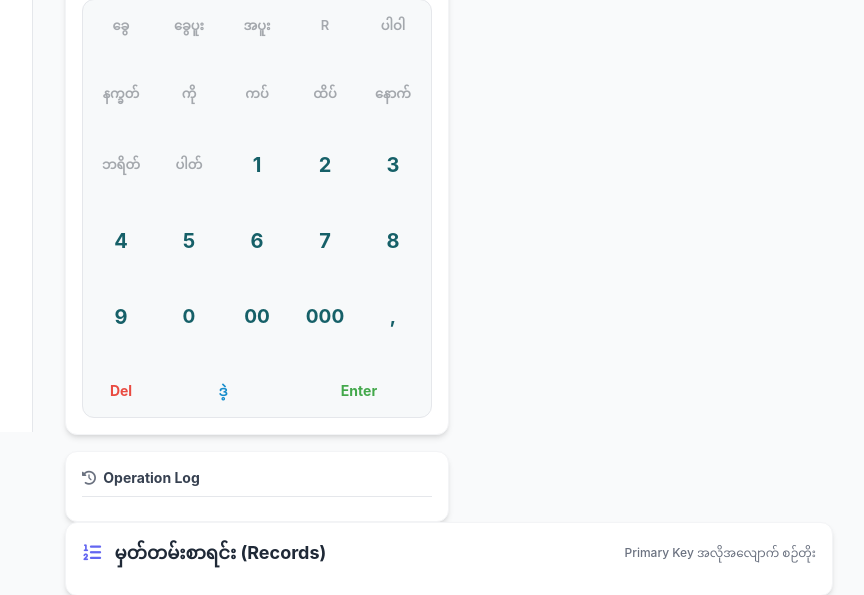
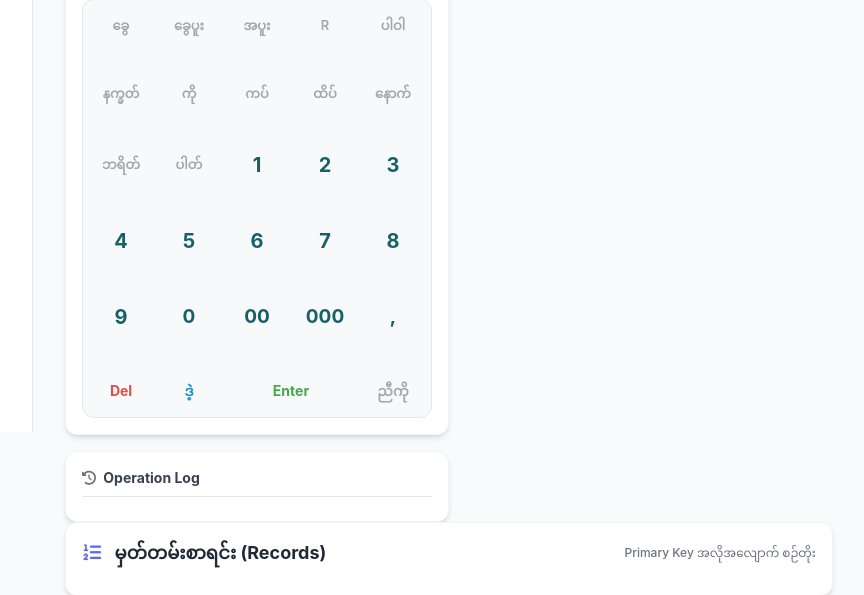
Before and after one commit to DeeLiso/2d-parser-engine, a Django app: page /bet/ in a window 1280 px wide. Shown: the part 368-963 px from the top of the page, without its empty margins (31-895 px from the left). Run offline with Django 5.2, Linux system fonts and the light colour scheme; data comes from the database, SQL or seed files in the repository; data that the repository does not hold is empty; some libraries are stand-ins or nearby versions.

Commit message:
Index: add ညီကို button next to Enter in keypad
- Action row: Del | ဒဲ့ | Enter(2-col) | ညီကို
- ညီကို is a formula key, inserts ' ညီကို ' on tap

```diff
--- a/twodapp/templates/twodapp/index.html
+++ b/twodapp/templates/twodapp/index.html
@@ -526,9 +526,11 @@
                         <button type="button" id="keypadDelBtn"
                             class="btn-tap text-del text-[14px] font-bold py-2">Del</button>
                         <button type="button" id="keypadOkBtn"
-                            class="btn-tap text-ok text-[14px] font-bold py-2 col-span-2">ဒဲ့</button>
+                            class="btn-tap text-ok text-[14px] font-bold py-2">ဒဲ့</button>
                         <button type="button" id="keypadEnterBtn"
                             class="btn-tap text-add text-[14px] font-bold py-2 col-span-2">Enter</button>
+                        <button type="button" class="btn-tap text-label text-[14px] font-bold py-2 keypad-formula"
+                            data-key="ညီကို">ညီကို</button>
                     </div>
                 </div>
             </div>
```
